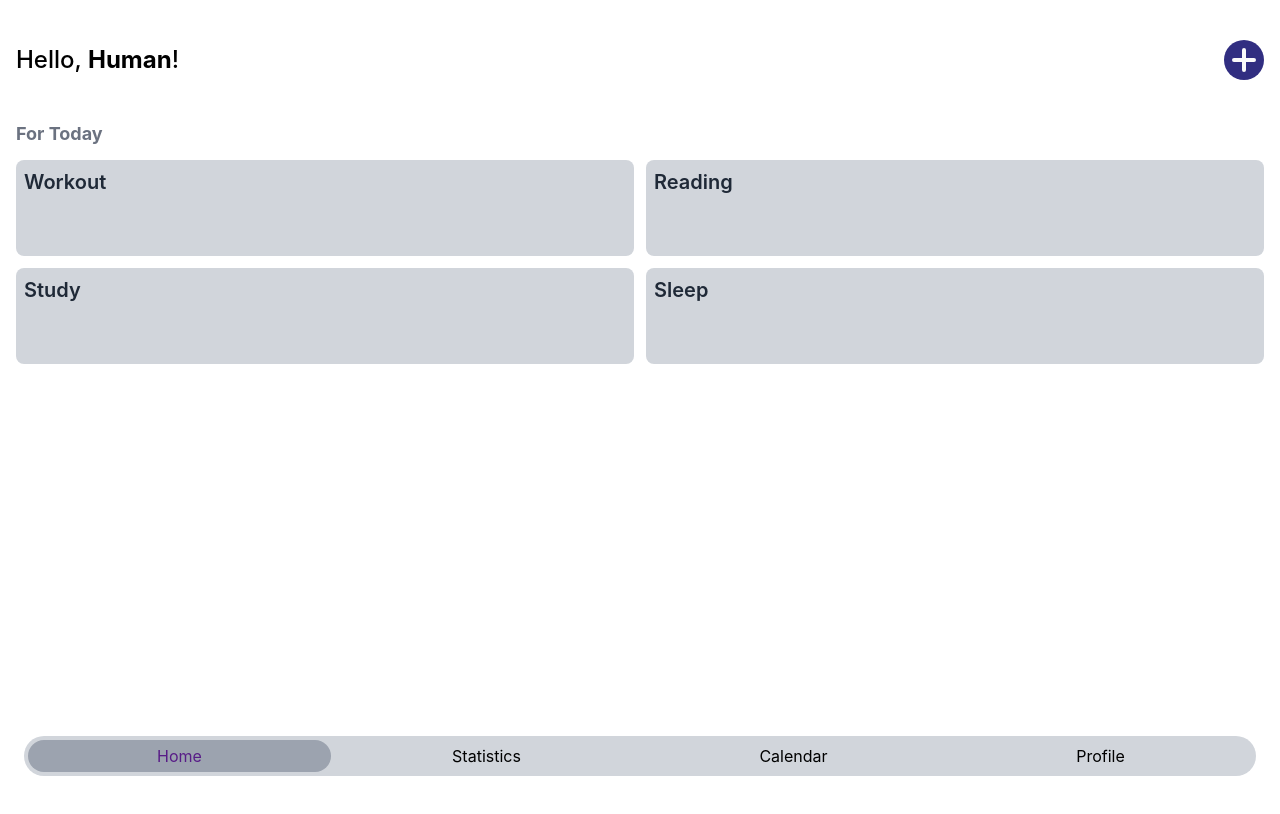
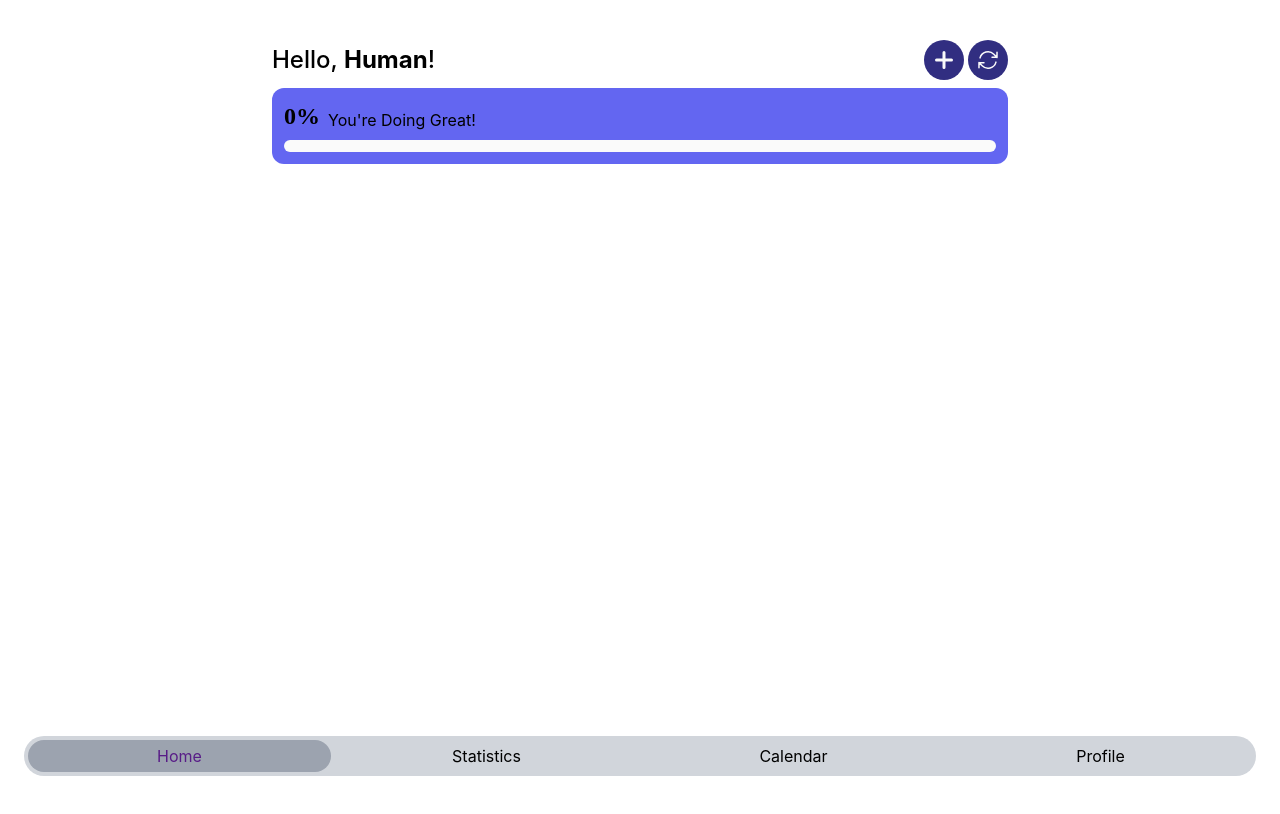
Before and after one commit to wolf-sen/Habbit-Tracker, a Vue app: page / in a window 1280 px wide. Shown: the top 814 px of the page. Built offline with nearby package versions, Linux system fonts and the light colour scheme; no server answers; a web font is replaced by a local one.

Commit message:
New progressCard Component for HomePage

```diff
--- a/index.html
+++ b/index.html
@@ -3,12 +3,14 @@
   <head>
     <meta charset="UTF-8" />
     <link rel="icon" href="/favicon.ico" />
-    <meta name="viewport" content="width=device-width, initial-scale=1.0" />
+    <meta name="viewport" content="width=device-width, initial-scale=1.0, user-scalable=no" />
     <title>myHabitApp</title>
     <style>
-      #app {
-        width: 100vw;
-        height: 100vh;
+      html, body {
+        touch-action: manipulation;
+      }
+      * {
+        touch-action: manipulation;
       }
     </style>
   </head>
--- a/src/App.vue
+++ b/src/App.vue
@@ -36,7 +36,11 @@ import { RouterLink, RouterView } from "vue-router";
     </nav>
   </header>
 
-  <RouterView />
+  <div class="flex justify-center">
+    <div class="max-w-screen-md w-full">
+      <router-view />
+    </div>
+  </div>
 </template>
 
 <style scoped></style>
--- a/src/components/progressCard.vue
+++ b/src/components/progressCard.vue
@@ -1,11 +1,32 @@
 <script>
 export default {
-  name: "progressCard",
+  name: 'ProgressCard',
+  props: {
+    progress: {
+      type: Number,
+      required: true,
+      default: 0,
+      validator: value => value >= 0 && value <= 100
+    }
+  },
+  computed: {
+    limitedProgress() {
+      return Math.min(this.progress, 100);
+    }
+  }
 };
 </script>
 
 <template>
-  <section></section>
+  <section class="flex flex-col w-full bg-indigo-500 rounded-card p-card gap-2">
+    <div class="flex flex-row items-end gap-2">
+        <h1 class="font-bold text-2xl font-soft">{{ progress }}%</h1>
+        <p>You're Doing Great!</p>
+    </div>
+    <div class="bg-neutral-50 h-3 w-full rounded-full">
+        <div class="bg-neutral-950 h-full rounded-full" :style="{ width: limitedProgress + '%' }"></div>
+    </div>
+  </section>
 </template>
 
 <style scoped></style>
--- a/src/views/HomeView.vue
+++ b/src/views/HomeView.vue
@@ -1,25 +1,44 @@
-<script setup>
-import greetingTitle from "../components/greetingTitle.vue";
-import habitGrid from "../components/habitGrid.vue";
-import progressCard from "../components/progressCard.vue";
-import { PlusIcon } from "@heroicons/vue/24/outline";
+<script>
+import progressCard from '../components/progressCard.vue';
+import greetingTitle from '@/components/greetingTitle.vue';
+import { PlusIcon } from '@heroicons/vue/24/outline'
+import { ArrowPathIcon } from '@heroicons/vue/24/outline'
+
+export default {
+  name: 'HomeView',
+  components: {
+    progressCard,
+    greetingTitle,
+    PlusIcon,
+    ArrowPathIcon
+  },
+  data() {
+    return {
+      progress: 0,
+    };
+  },
+  methods: {
+    increaseProgress() {
+      if (this.progress < 100) {
+        this.progress += 10;
+      }
+    },
+    resetProgress() {
+      this.progress = 0;
+    },
+  }
+};
 </script>
 
 <template>
-  <main class="mx-4">
-    <div class="mt-10 grid grid-cols-2">
-      <greetingTitle />
-      <button
-        type="button"
-        class="place-self-end rounded-full bg-indigo-900 p-1"
-      >
-        <PlusIcon class="size-8 text-neutral-50 [&>path]:stroke-[3]" />
-      </button>
-    </div>
-    <progressCard />
-    <section class="mt-10">
-      <span class="text-lg font-bold text-gray-500">For Today</span>
-      <habitGrid />
-    </section>
-  </main>
+      <main class="flex flex-col gap-2 mx-4 mt-10">
+        <div class="flex flex-row gap-2 justify-between">
+          <greetingTitle />
+          <div class="flex gap-1">
+            <button class="bg-indigo-900 rounded-button p-2 text-indigo-200" @click="increaseProgress"><PlusIcon class="size-6 text-neutral-50 [&>path]:stroke-[3]" /></button>
+            <button class="bg-indigo-900 rounded-button p-2 text-indigo-200" @click="resetProgress"><ArrowPathIcon class="size-6 text-neutral-50" /></button>
+          </div>
+        </div>
+        <progressCard :progress="progress" />
+      </main>
 </template>
--- a/tailwind.config.js
+++ b/tailwind.config.js
@@ -9,6 +9,20 @@ export default {
         body: ["SF Pro Text"],
         mono: ["SF Mono"],
       },
+      borderRadius: {
+        'none': '0',
+        'sm': '0.125rem',
+        'md': '0.375rem',
+        'lg': '0.5rem',
+        'card': '0.75rem',
+        'button': '9999px',
+        'input': '0.375rem',
+        'full': '9999px',
+        'large': '12px',
+      },
+      padding: {
+        'card': '0.75rem',
+      }
     },
   },
   plugins: [],
```
